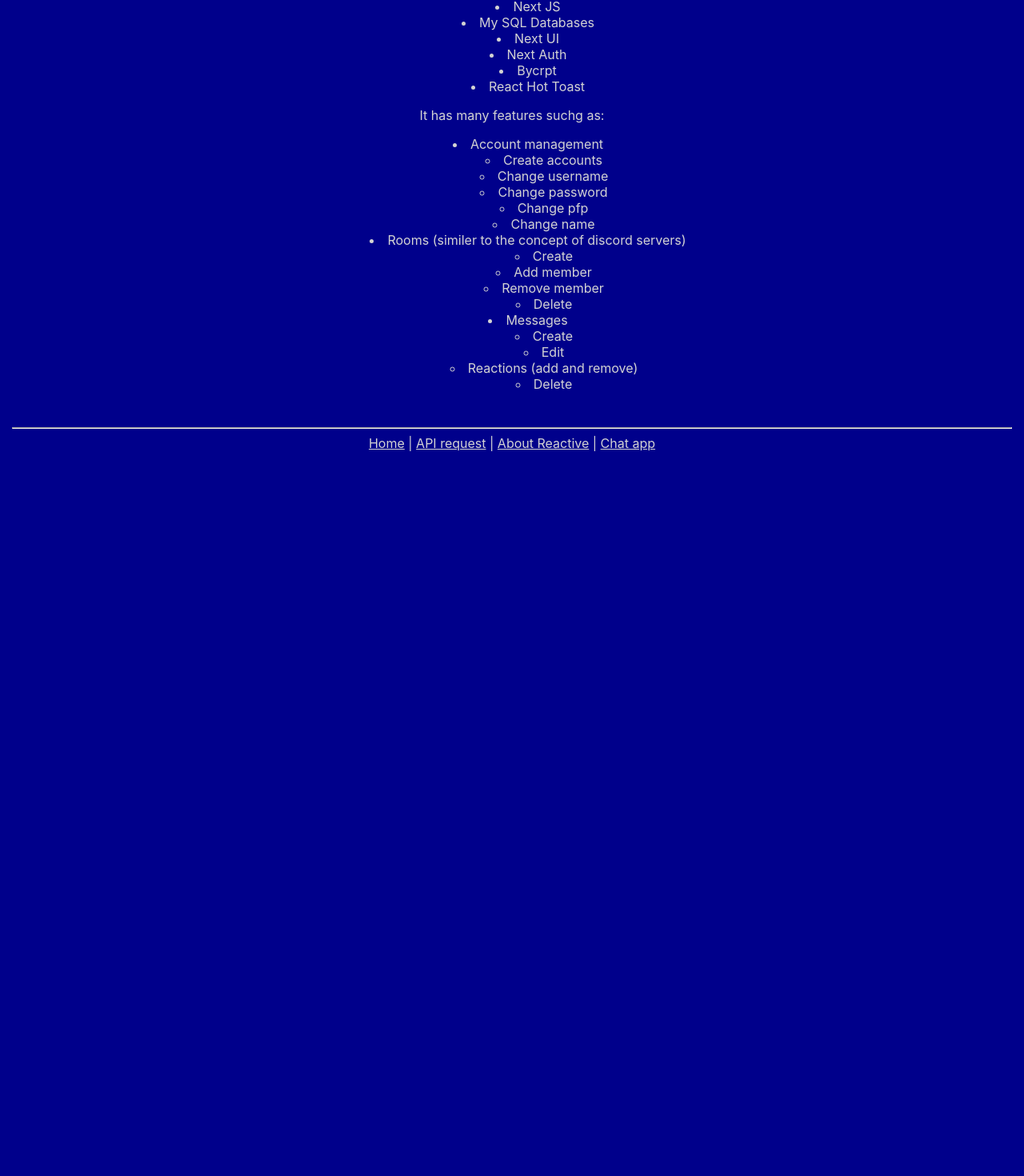
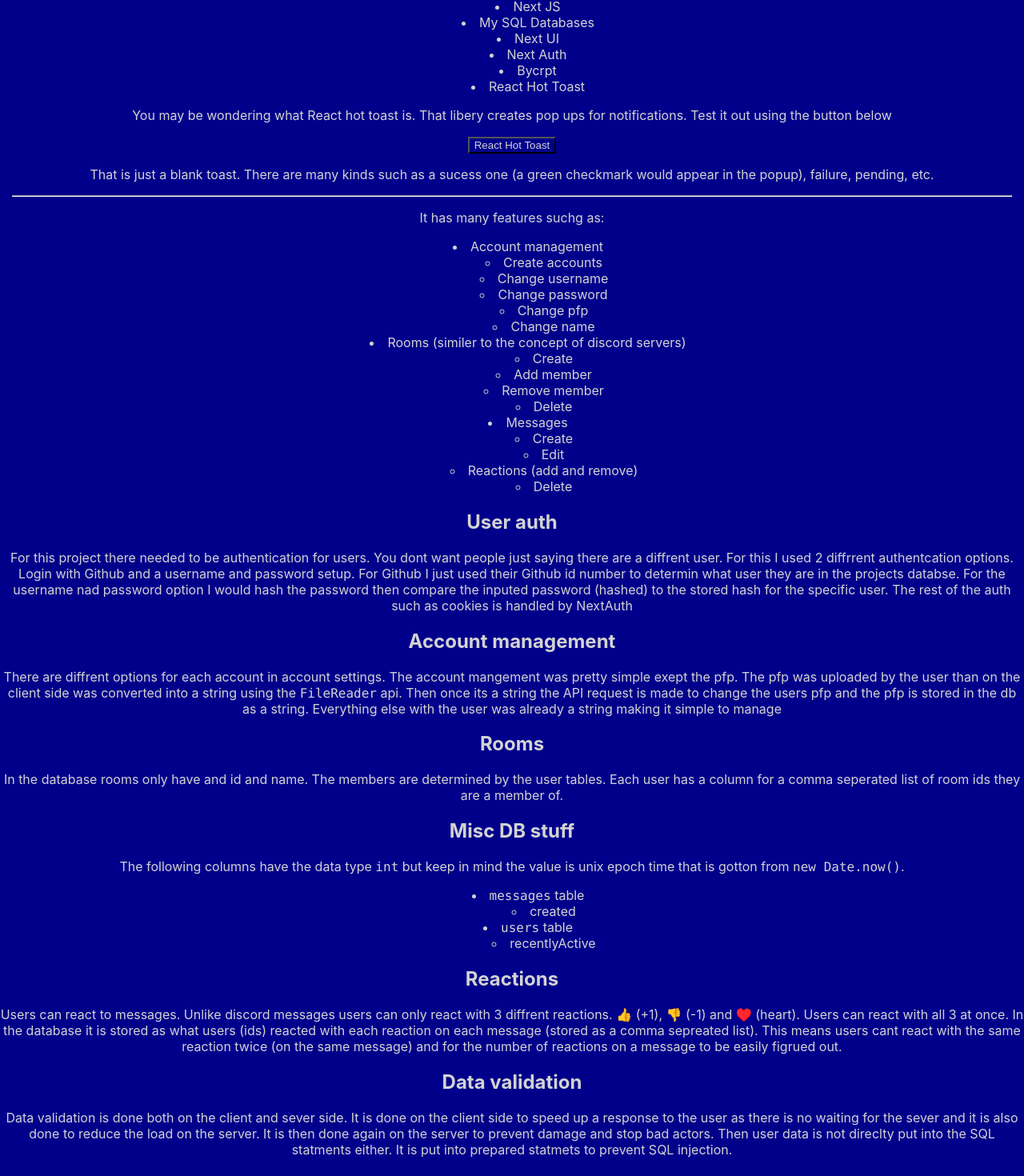
Before and after one commit to not-a-ethan/React-practice, a React (Create React App) app: page /chat-app in a window 1280 px wide. Shown: the part 120-1590 px from the top of the page at 80% size. Before the commit the page ends 800 px from the top, so only its background shows below. Built offline with nearby package versions, Linux system fonts and the light colour scheme.

Commit message:
Finished Chat app page

```diff
--- a/package.json
+++ b/package.json
@@ -9,6 +9,7 @@
     "@testing-library/user-event": "^13.5.0",
     "react": "^19.1.0",
     "react-dom": "^19.1.0",
+    "react-hot-toast": "^2.5.2",
     "react-router-dom": "^7.6.2",
     "react-scripts": "5.0.1",
     "web-vitals": "^2.1.4"
--- a/src/App.css
+++ b/src/App.css
@@ -1,8 +1,11 @@
 * {
-  background-color: darkblue;
   color: lightgray;
 
   text-align: center;
+}
+
+body {
+  background-color: darkblue;
 }
 
 li {
@@ -12,3 +15,7 @@ li {
 hr {
   width: 97.5%;
 }
+
+button {
+  background-color: darkblue;
+}
--- a/src/App.js
+++ b/src/App.js
@@ -2,6 +2,8 @@ import './App.css';
 
 import React from "react";
 import { createBrowserRouter, RouterProvider } from "react-router-dom";
+
+import { Toaster } from 'react-hot-toast';
 
 import Home from "./react/home"
 import Domains from './react/domains';
@@ -17,6 +19,7 @@ const router = createBrowserRouter([
     element: (
       <>
         <Home />
+
         <Footer />
       </>
     )
@@ -26,6 +29,7 @@ const router = createBrowserRouter([
     element: (
       <>
         <Domains />
+
         <Footer />
       </>
     )
@@ -45,9 +49,7 @@ const router = createBrowserRouter([
     element: (
       <>
         <Nested />
-
-        <Footer />
-      </>
+              </>
     )
   },
   {
@@ -55,15 +57,19 @@ const router = createBrowserRouter([
     element: (
       <>
         <ChatApp />
-
-        <Footer />
       </>
     )
   }
 ])
 
 function App() {
-  return <RouterProvider router={router} />;
+  return (
+    <>
+      <RouterProvider router={router} />
+      <Footer />
+      <Toaster />
+    </>
+  )
 }
 
 export default App;
--- a/src/react/chat-app.js
+++ b/src/react/chat-app.js
@@ -1,6 +1,11 @@
 import React from "react";
+import toast from 'react-hot-toast';
 
 function ChatApp() {
+    function notify() {
+        toast('Here is your toast.');
+    }
+
     return (
         <>
             <h1>Chat app</h1>
@@ -15,6 +20,14 @@ function ChatApp() {
                 <li>Bycrpt</li>
                 <li>React Hot Toast</li>
             </ul>
+
+            <p>You may be wondering what React hot toast is. That libery creates pop ups for notifications. Test it out using the button below</p>
+
+            <button onClick={notify}>React Hot Toast</button>
+
+            <p>That is just a blank toast. There are many kinds such as a sucess one (a green checkmark would appear in the popup), failure, pending, etc.</p>
+
+            <hr />
 
             <p>It has many features suchg as:</p>
 
@@ -48,6 +61,45 @@ function ChatApp() {
                     </ul>
                 </li>
             </ul>
+
+            <h2>User auth</h2>
+
+            <p>For this project there needed to be authentication for users. You dont want people just saying there are a diffrent user. For this I used 2 diffrrent authentcation options. Login with Github and a username and password setup. For Github I just used their Github id number to determin what user they are in the projects databse. For the username nad password option I would hash the password then compare the inputed password (hashed) to the stored hash for the specific user. The rest of the auth such as cookies is handled by NextAuth</p>
+
+            <h2>Account management</h2>
+
+            <p>There are diffrent options for each account in account settings. The account mangement was pretty simple exept the pfp. The pfp was uploaded by the user than on the client side was converted into a string using the <code>FileReader</code> api. Then once its a string the API request is made to change the users pfp and the pfp is stored in the db as a string. Everything else with the user was already a string making it simple to manage</p>
+
+            <h2>Rooms</h2>
+
+            <p>In the database rooms only have and id and name. The members are determined by the user tables. Each user has a column for a comma seperated list of room ids they are a member of.</p>
+
+            <h2>Misc DB stuff</h2>
+
+            <p>The following columns have the data type <code>int</code> but keep in mind the value is unix epoch time that is gotton from <code>new Date.now()</code>.</p>
+
+            <ul>
+                <li>
+                    <code>messages</code> table
+                    <ul>
+                        <li>created</li>
+                    </ul>
+                </li>
+                <li>
+                    <code>users</code> table
+                    <ul>
+                        <li>recentlyActive</li>
+                    </ul>
+                </li>
+            </ul>
+
+            <h2>Reactions</h2>
+
+            <p>Users can react to messages. Unlike discord messages users can only react with 3 diffrent reactions. 👍 (+1), 👎 (-1) and ♥️ (heart). Users can react with all 3 at once. In the database it is stored as what users (ids) reacted with each reaction on each message (stored as a comma sepreated list). This means users cant react with the same reaction twice (on the same message) and for the number of reactions on a message to be easily figrued out.</p>
+
+            <h2>Data validation</h2>
+
+            <p>Data validation is done both on the client and sever side. It is done on the client side to speed up a response to the user as there is no waiting for the sever and it is also done to reduce the load on the server. It is then done again on the server to prevent damage and stop bad actors. Then user data is not direclty put into the SQL statments either. It is put into prepared statmets to prevent SQL injection.</p>
         </>
     )
 }
```
Also changed, not shown: 1 other file (tests, documents, lock files or other folders).
